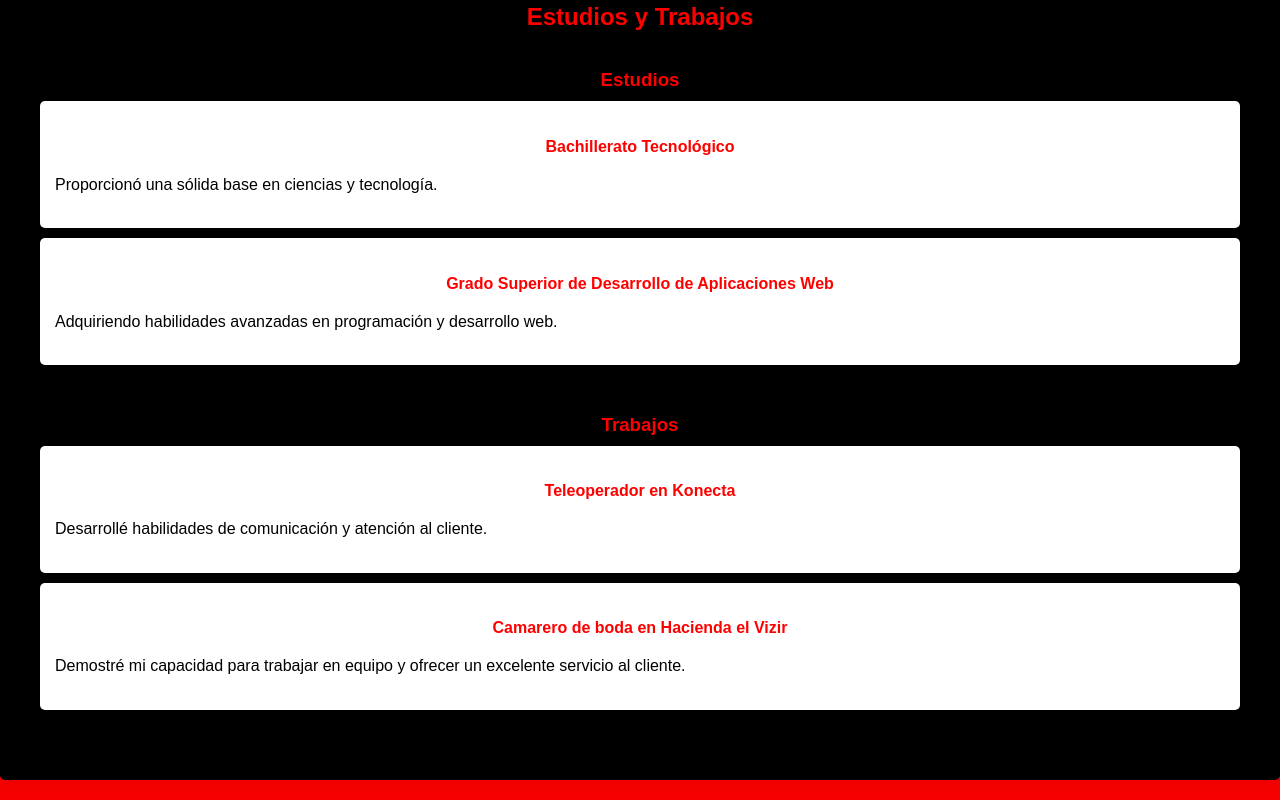
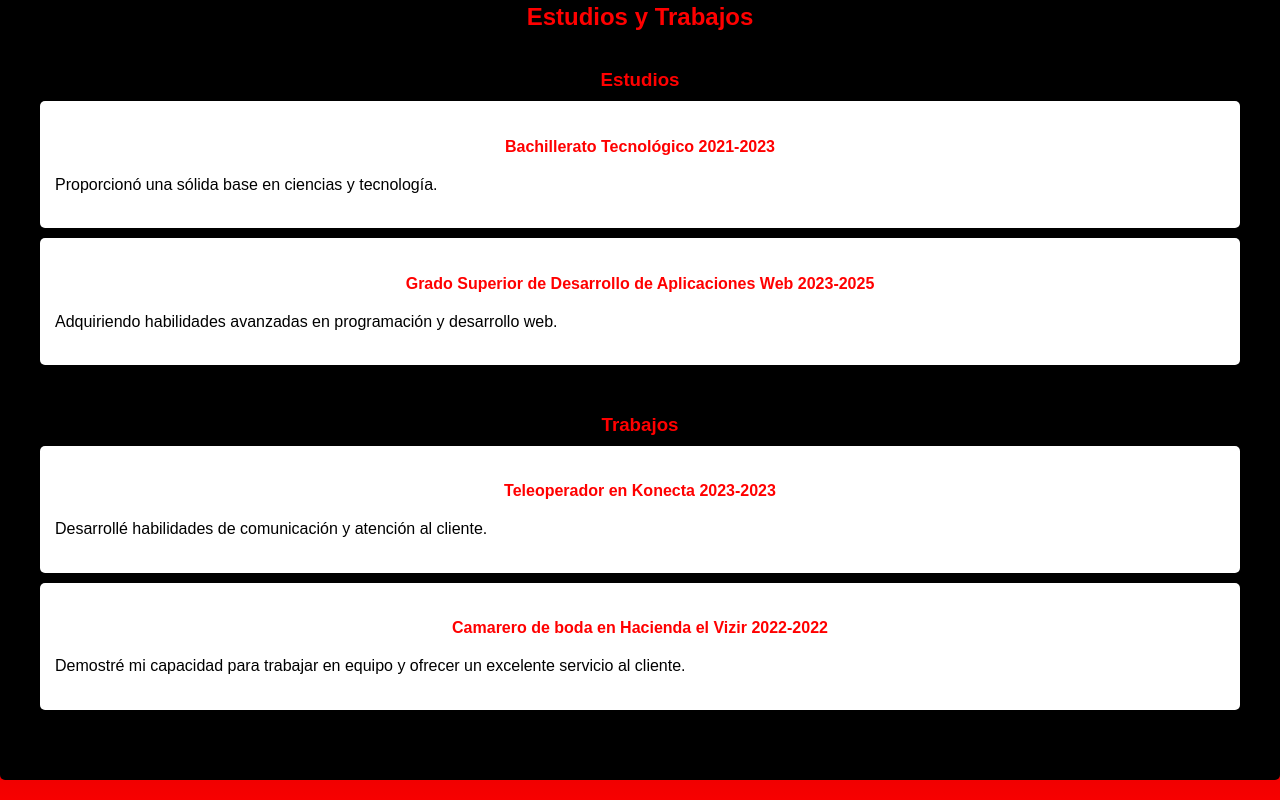
Before and after one commit to Sebijuan/Portfolio, a React (Create React App) app in the folder proyecto/: page / in a window 1280 px wide. Shown: the part 776-1576 px from the top of the page. Built offline with nearby package versions, Linux system fonts and the light colour scheme.

Commit message:
Update Herosection.jsx

```diff
--- a/proyecto/src/Componentes/Home/Herosection.jsx
+++ b/proyecto/src/Componentes/Home/Herosection.jsx
@@ -18,22 +18,22 @@ function HeroSection() {
                         <div className="estudios">
                             <h3>Estudios</h3>
                             <div className="estudio-item">
-                                <h4>Bachillerato Tecnológico</h4>
+                                <h4>Bachillerato Tecnológico 2021-2023</h4>
                                 <p>Proporcionó una sólida base en ciencias y tecnología.</p>
                             </div>
                             <div className="estudio-item">
-                                <h4>Grado Superior de Desarrollo de Aplicaciones Web</h4>
+                                <h4>Grado Superior de Desarrollo de Aplicaciones Web 2023-2025</h4>
                                 <p>Adquiriendo habilidades avanzadas en programación y desarrollo web.</p>
                             </div>
                         </div>
                         <div className="trabajos">
                             <h3>Trabajos</h3>
                             <div className="trabajo-item">
-                                <h4>Teleoperador en Konecta</h4>
+                                <h4>Teleoperador en Konecta 2023-2023</h4>
                                 <p>Desarrollé habilidades de comunicación y atención al cliente.</p>
                             </div>
                             <div className="trabajo-item">
-                                <h4>Camarero de boda en Hacienda el Vizir</h4>
+                                <h4>Camarero de boda en Hacienda el Vizir 2022-2022</h4>
                                 <p>Demostré mi capacidad para trabajar en equipo y ofrecer un excelente servicio al cliente.</p>
                             </div>
                         </div>
```
